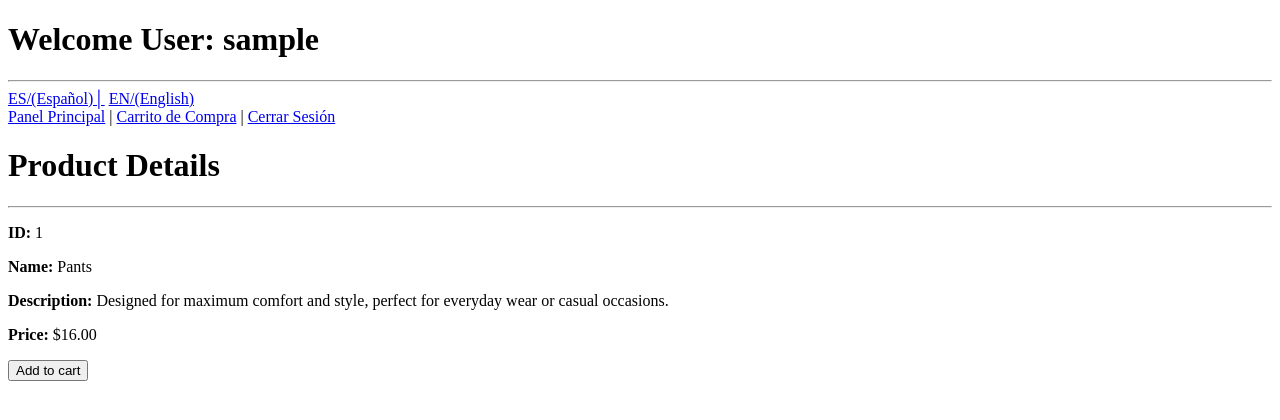
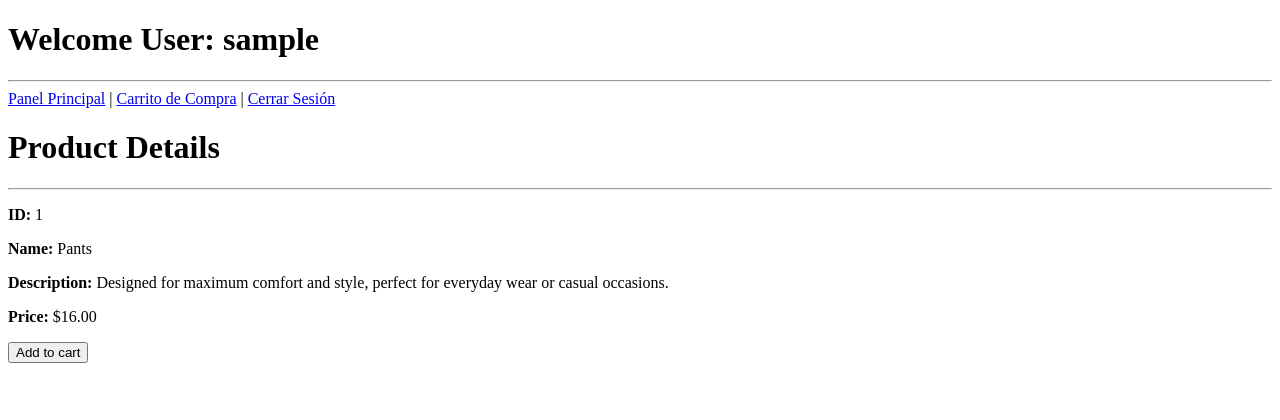
Before and after one commit to abi-cvc/Tienda_Virtual, a PHP site: the page made by producto.php in a window 1280 px wide. Shown: the top 420 px of the page. Run offline with PHP 8.4, Linux system fonts and the light colour scheme; the visitor is signed in with stand-in values (Sample User, id 1).

Commit message:
Eliminación de opcion de idioma porque se ya desde panel

```diff
--- a/producto.php
+++ b/producto.php
@@ -1,14 +1,6 @@
 <?php
+// Iniciar sesión
 session_start();
-
-/* Para que funcione al abrir en el navegador de forma independiente.
-if (!isset($_SESSION["nombre"]) && !isset($_SESSION["clave"])) {
-    header("Location: index.php");
-    exit();
-}
-$nombreUsuario = $_SESSION['usuario'];
-*/
-
 $nombreUsuario = isset($_SESSION['usuario']) ? $_SESSION['usuario'] : '';
 
 // Verificar autenticación (protege la página)
@@ -110,9 +102,6 @@ if ($idioma == "ES") {
 <body>
     <h1><?= htmlspecialchars($bienvenida) ?> <?= isset($nombreUsuario) ? htmlspecialchars($nombreUsuario) : "Usuario" ?></h1>
     <hr>
-    <a href="cambiarIdioma.php?idioma=ES">ES/(Español)│</a>
-    <a href="cambiarIdioma.php?idioma=EN">EN/(English)</a>
-    <br>
     <a href="panel.php">Panel Principal</a> |
     <a href="carrito.php">Carrito de Compra</a> |
     <a href="cerrarSesion.php">Cerrar Sesión</a>
```
